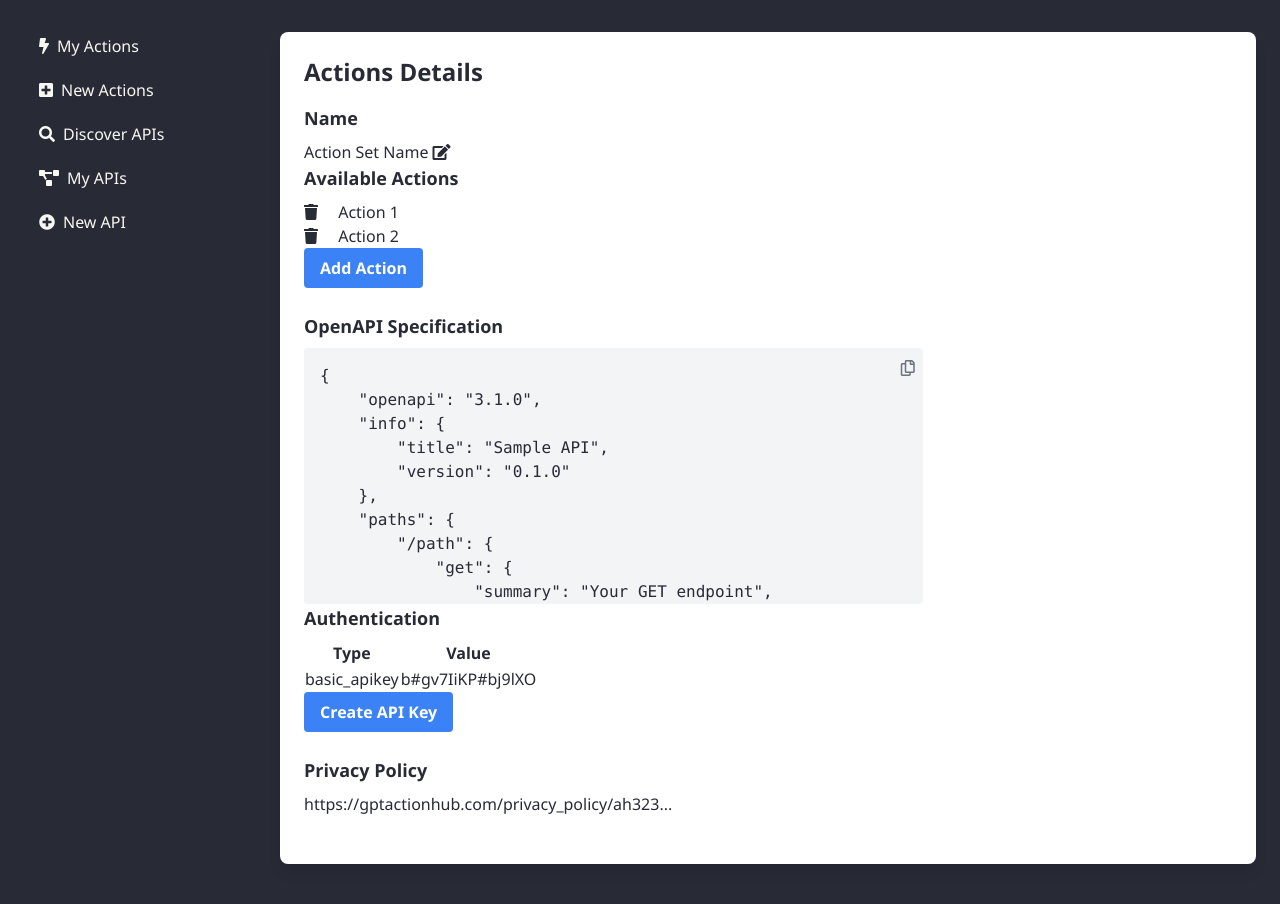
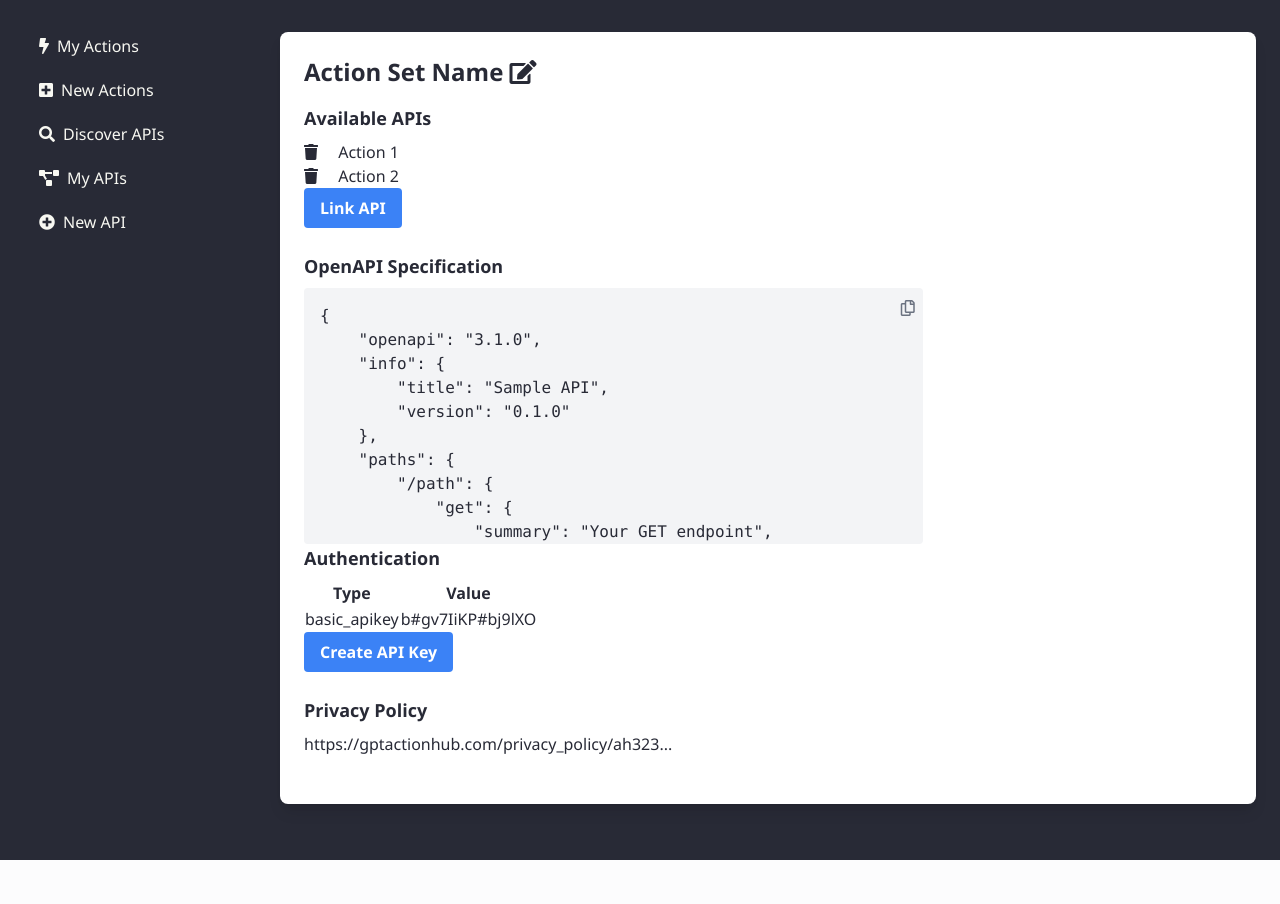
Before and after one commit to 255BITS/BackdropBuild, a Flask app: page /action-set/1 in a window 1280 px wide. Shown: the part 65-969 px from the top of the page. After the commit the page ends 925 px from the top, so only its background shows below. Run offline with Flask 3, Linux system fonts and the light colour scheme.

Commit message:
notes based changes

```diff
--- a/templates/action_set_create.html
+++ b/templates/action_set_create.html
@@ -7,13 +7,13 @@
         <form action="/action-set/1/edit" method="get">
             <!-- Input field for Action Set Name -->
             <div class="mb-4">
-                <label for="actionSetName" class="block text-gray-700 text-sm font-bold mb-2">Name your actions</label>
+                <label for="actionSetName" class="block text-gray-700 text-sm font-bold mb-2">Name</label>
                 <input type="text" autofocus value="GPT Action Set #128" id="actionSetName" name="actionSetName" class="shadow appearance-none border rounded w-full py-2 px-3 text-gray-700 leading-tight focus:outline-none focus:shadow-outline">
             </div>
 
            <!-- Submit Button for Action Set -->
             <div class="mt-4">
-                <input type="submit" value="Create" class="bg-green-500 hover:bg-green-700 text-white font-bold py-2 px-4 rounded cursor-pointer">
+                <input type="submit" value="Next" class="bg-green-500 hover:bg-green-700 text-white font-bold py-2 px-4 rounded cursor-pointer">
             </div>
         </form>
     </div>
--- a/templates/action_set_show.html
+++ b/templates/action_set_show.html
@@ -28,15 +28,12 @@
 {% block maincontent %}
 <div class="container mx-auto px-6 py-8">
         <div class="bg-white shadow-lg rounded-lg p-6 mb-6">
-                <h2 class="text-2xl font-semibold mb-4">Actions Details</h2>
-                    <h3 class="text-lg font-semibold mb-2">Name</h3>
-                    <p>
-                        Action Set Name
-                        <i class="fas fa-edit"></i>
-                    </p>
+                <h2 class="text-2xl font-semibold mb-4">Action Set Name
+                <i class="fas fa-edit"></i>
+                </h2>
                 <!-- Available Actions -->
                 <div class="mb-6">
-                        <h3 class="text-lg font-semibold mb-2">Available Actions</h3>
+                        <h3 class="text-lg font-semibold mb-2">Available APIs</h3>
             <ul>
               {%for action in actions%}
               <li>
@@ -45,7 +42,7 @@
               </li>
               {%endfor%}
             </ul>
-                        <button class="bg-blue-500 hover:bg-blue-700 text-white font-bold py-2 px-4 rounded focus:outline-none focus:shadow-outline" type="button">Add Action</button>
+                        <button class="bg-blue-500 hover:bg-blue-700 text-white font-bold py-2 px-4 rounded focus:outline-none focus:shadow-outline" type="button">Link API</button>
                 </div>
 
     <div class="mb-6 relative">
```
